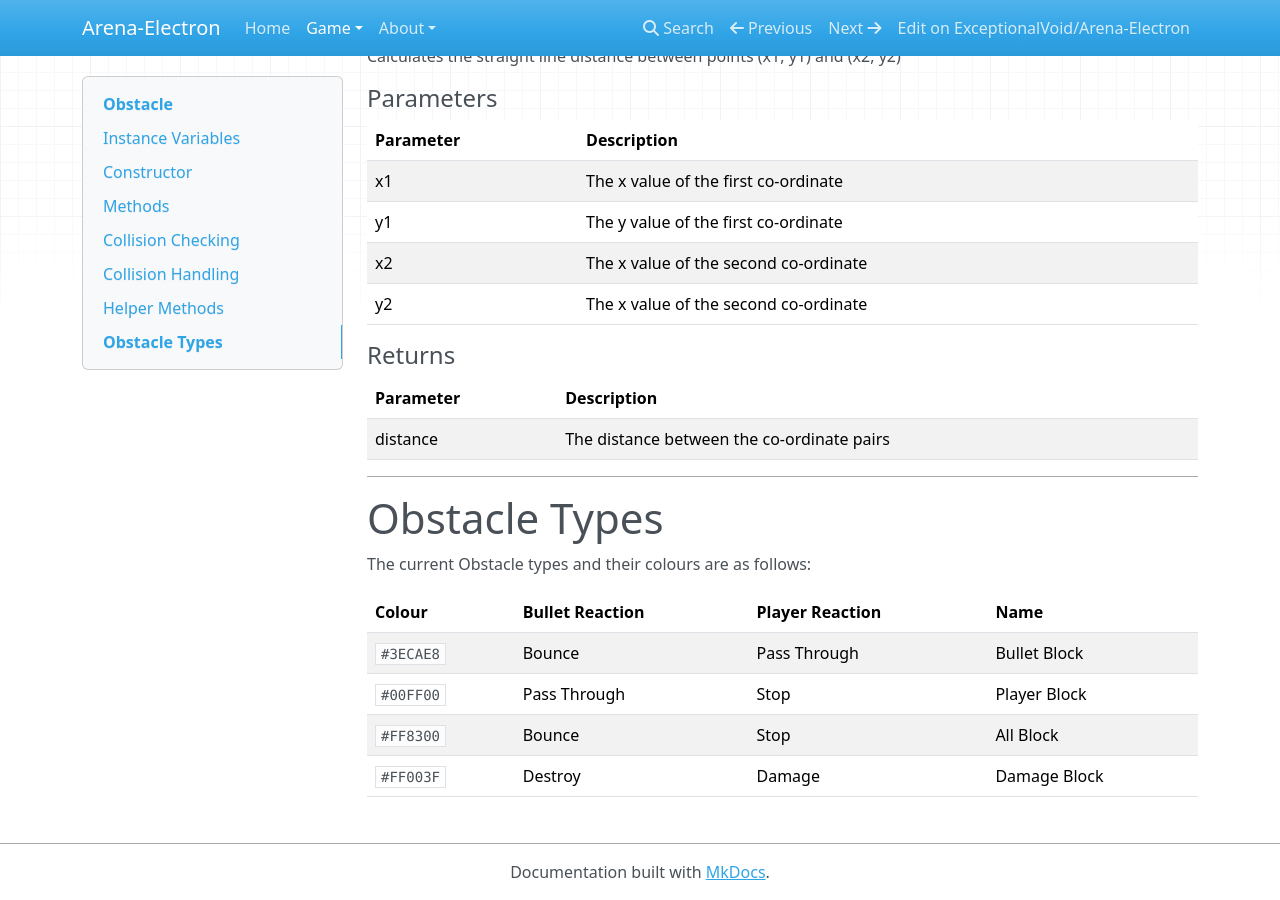
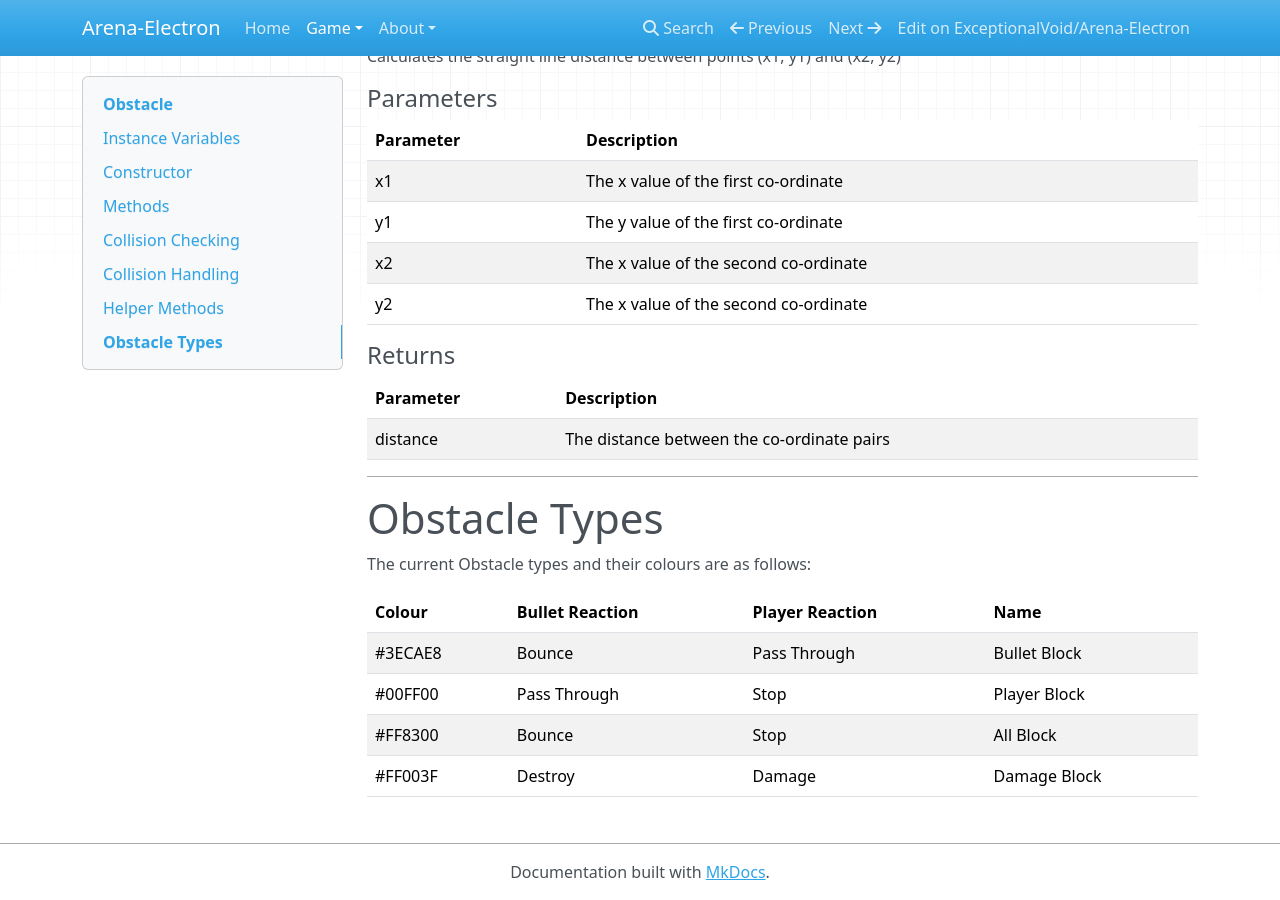
Before and after one commit to gitter-badger/Arena-Electron, an MkDocs documentation site: the page built from docs/game/obstacle.md, in a window 1280 px wide and 900 px high, scrolled down 4598 px. Built offline with MkDocs 1.6.1, drawn with Linux system fonts in a browser that asks for light colours; nearby versions of some CDN libraries; old or Windows-style settings are respelled for this version of MkDocs.

Commit message:
Took out code backticks in colours table

```diff
--- a/docs/game/obstacle.md
+++ b/docs/game/obstacle.md
@@ -215,12 +215,12 @@ Calculates the straight line distance between points (x1, y1) and (x2, y2)
 
 The current Obstacle types and their colours are as follows:
 
-|  Colour   | Bullet Reaction | Player Reaction |     Name     |
-| --------- | --------------- | --------------- | ------------ |
-| `#3ECAE8` |     Bounce      |   Pass Through  | Bullet Block |
-| `#00FF00` |   Pass Through  |       Stop      | Player Block |
-| `#FF8300` |     Bounce      |       Stop      |    All Block |
-| `#FF003F` |     Destroy     |      Damage     | Damage Block |
+| Colour  | Bullet Reaction | Player Reaction |     Name     |
+| ------- | --------------- | --------------- | ------------ |
+| #3ECAE8 |     Bounce      |   Pass Through  | Bullet Block |
+| #00FF00 |   Pass Through  |       Stop      | Player Block |
+| #FF8300 |     Bounce      |       Stop      |    All Block |
+| #FF003F |     Destroy     |      Damage     | Damage Block |
 
 [1]: /game/player "Player"
 [2]: /game/bullet "Bullet"
```
